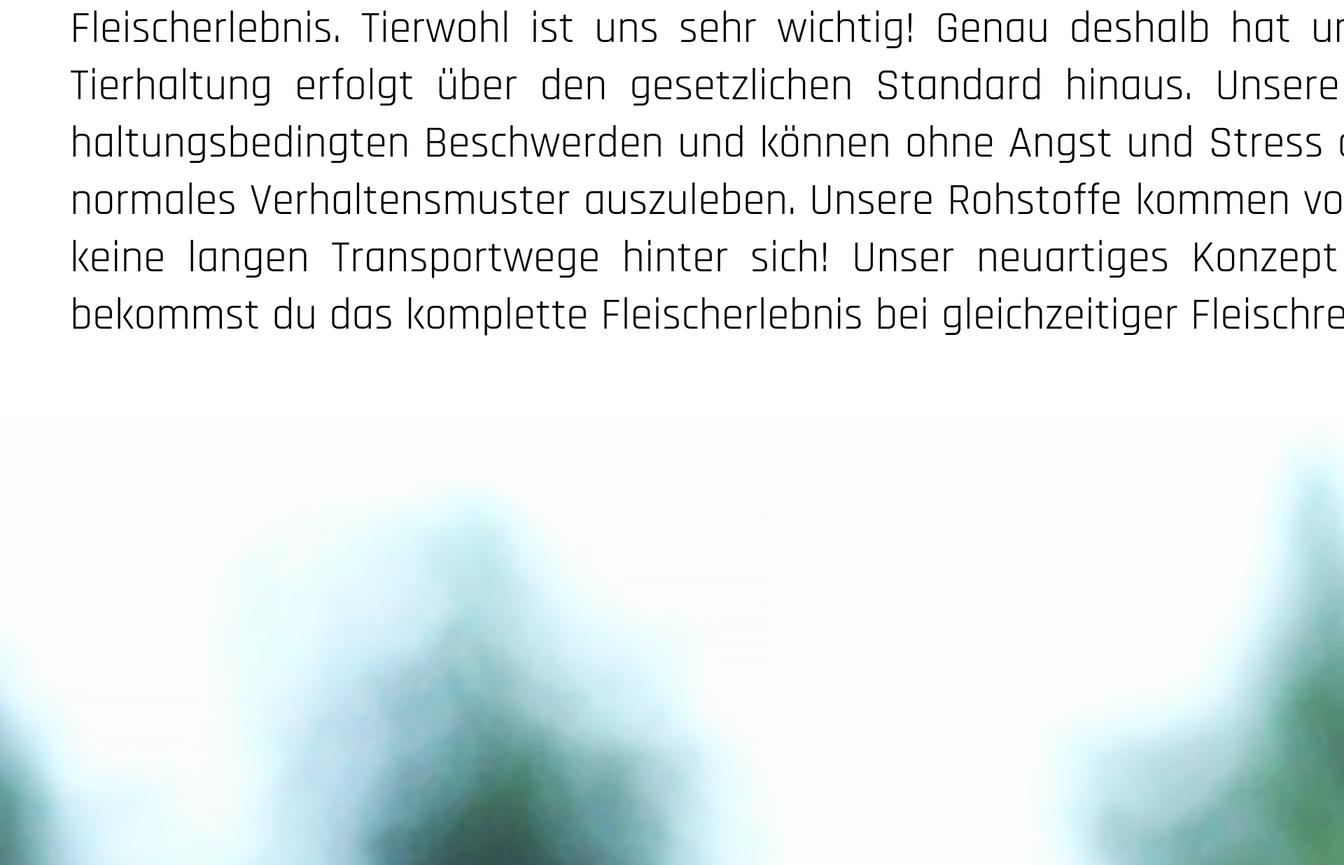
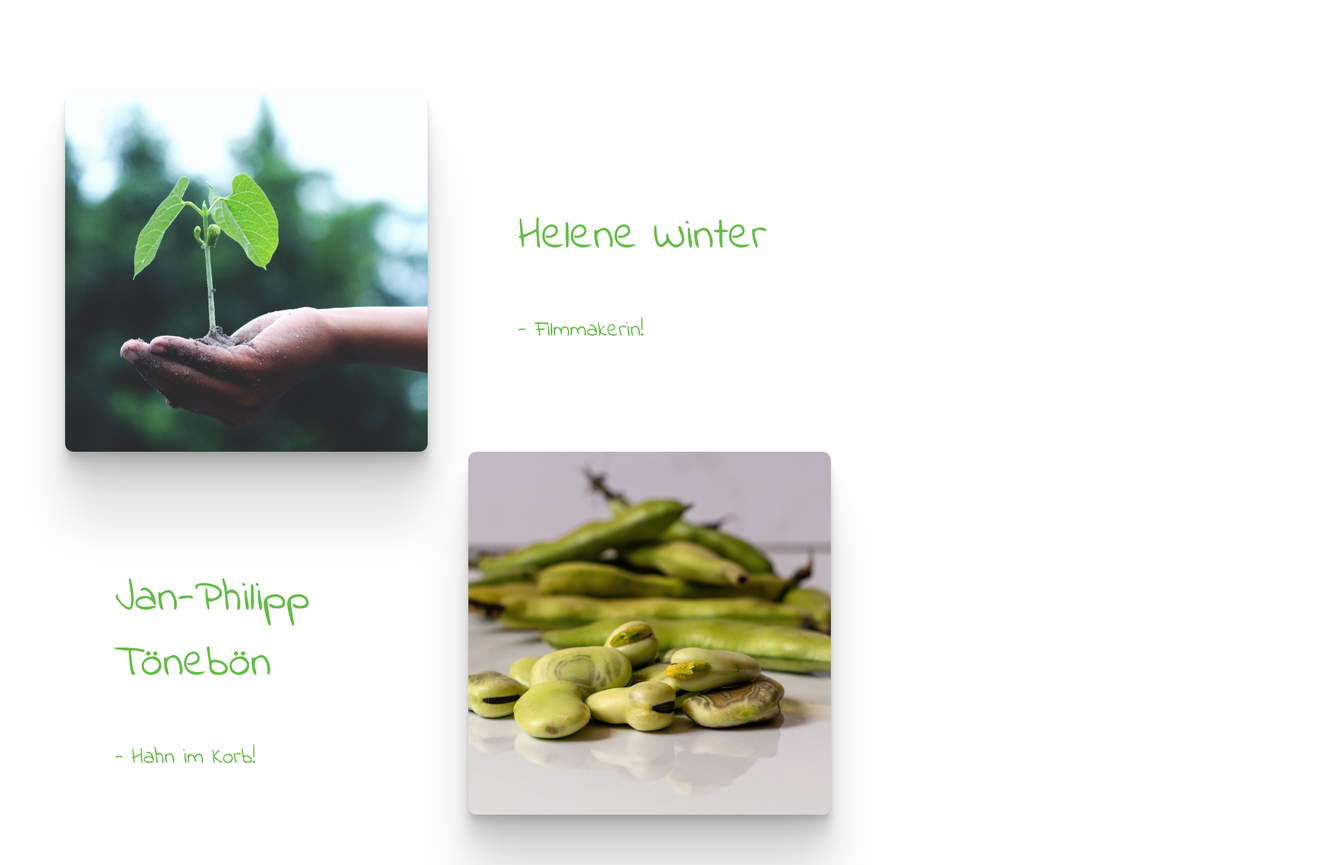
Before and after one commit to shuralw/meetmeat, an Angular app: page /UeberUns in a window 1280 px wide. Shown: the part 1280-2517 px from the top of the page at 70% size, 1920 px wide, since content can reach past the window. Built offline with nearby package versions, Linux system fonts and the light colour scheme.

Commit message:
Bilderteam einfügen

```diff
--- a/src/app/ueberuns/ueberuns.component.html
+++ b/src/app/ueberuns/ueberuns.component.html
@@ -40,39 +40,33 @@
        </div>
        <div class="helene_text textzentrierer textgrößefießtext">
            <p>Helene Winter</p>
+           <p class= "merkmalschrift">- Filmmakerin!</p>
        </div>
+
         <div class="jp">
           <img class="box" src="assets/img/soja.jpg">
         </div>
         <div class="jp_text textzentrierer textgrößefießtext">
             <p>Jan-Philipp Tönebön</p>
+            <p class= "merkmalschrift">- Hahn im Korb!</p>
         </div>
+
         <div class="esther">
             <img class="box" src="assets/img/schweinchen.jpg" alt="Avatar" style="width:40vw;height:40vw;">
         </div>
         <div class="esther_text textzentrierer textgrößefießtext">
-            <p>TEsther Gröne</p>
+            <p>Esther Gröne</p>
+            <p class= "merkmalschrift">- Mag Kickboxen!</p>
         </div>
+
         <div class="janna">
          <img class="box" src="assets/img/innovation.jpg" alt="Avatar" style="width:40vw;height:40vw;">
         </div>
         <div class="janna_text textzentrierer textgrößefießtext">
             <p>Janna Tholen</p>
+            <p class= "merkmalschrift">- Liebt Schoki!</p>
         </div>
-    </div>
 
-    <div class="werte_überschrift textgrößeüberschriften">
-        Das ist uns wichtig bei Meet Meat!
-    </div>
-
-    <div class="werte_übersicht textgrößefießtext">
-        Du möchtest etwas für die Nachhaltigkeit tun, aber nicht dadurch eingeschränkt werden? Dann ist Meet Meat genau das richtige für dich! Durch unsere Produkte kannst du deinen CO2-Fußdruck verringern und hast trotzdem das komplette Fleischerlebnis.
-
-        Tierwohl ist uns sehr wichtig! Genau deshalb hat unser eingesetztes Fleisch eine hohe Qualität und die Tierhaltung erfolgt über den gesetzlichen Standard hinaus. Unsere Tiere sind frei von Durst und Hunger, haben keine haltungsbedingten Beschwerden und können ohne Angst und Stress aufwachsen. Zudem haben die genug Freiraum, um ihr normales Verhaltensmuster auszuleben.
-
-        Unsere Rohstoffe kommen vom Bauer nebenan! So sind sie immer frisch und haben keine langen Transportwege hinter sich!
-
-        Unser neuartiges Konzept von Hybridwurst ist einzigartig. Nur bei Meet Meat bekommst du das komplette Fleischerlebnis bei gleichzeitiger Fleischreduktion! <b>Wir machen es möglich!</b>
     </div>
 
 </div>
--- a/src/app/ueberuns/ueberuns.component.scss
+++ b/src/app/ueberuns/ueberuns.component.scss
@@ -8,16 +8,16 @@ $fontsizeHeadinggroß: 6rem;
 $fontsizeFließtextgroß: 4rem;
 $Abstandfließtext: 15px;
 $Abstandfließtextgroß: 100px;
-
+$Merkmalschrift: 1rem;
+$Merkmalschriftgroß: 2rem;
 
 .gridcontainer {
     display: grid;
     grid-template-rows: auto auto auto auto auto ;
-    grid-template-areas: "video" "team_überschrift" "team_übersicht" "werte_überschrift" "werte_übersicht";
+    grid-template-areas: "video" "team_überschrift" "team_übersicht" "vorstellung" "werte_überschrift" "werte_übersicht";
     position: absolute;
     top: 90px;
 }
-
 
 .video {
     grid-area: video;
@@ -46,6 +46,78 @@ $Abstandfließtextgroß: 100px;
     font-family: "Rajdhani", sans-serif;
 }
 
+.vorstellung {
+    grid-area: vorstellung;
+    display: grid;
+    margin: 40px auto 0 auto;
+    grid-template-columns: 45vw 45vw ;
+    grid-template-rows: auto auto auto auto;
+    grid-template-areas: "helene helene_text"
+    "jp_text jp"
+    "esther esther_text"
+    "janna_text janna"
+}
+
+.helene img {
+    grid-area: helene;
+    display: block;
+    margin-left: auto;
+    margin-right: auto;
+    width: 90%;
+}
+
+.helene_text {
+    grid-area: helene_text;
+    color: #64bc45;
+    font-family: "Indie Flower";
+    font-weight: 500;
+}
+
+.jp img {
+    grid-area: jp;
+    display: block;
+    margin-left: auto;
+    margin-right: auto;
+    width: 90%;
+}
+
+.jp_text {
+    grid-area: jp_text;
+    color: #64bc45;
+    font-family: "Indie Flower";
+    font-weight: 500;
+}
+
+.esther img {
+    grid-area: esther;
+    display: block;
+    margin-left: auto;
+    margin-right: auto;
+    width: 90%;
+}
+
+.esther_text {
+    grid-area: esther_text;
+    color: #64bc45;
+    font-family: "Indie Flower";
+    font-weight: 500;
+}
+
+.janna img {
+    grid-area: janna;
+    display: block;
+    margin-left: auto;
+    margin-right: auto;
+    width: 90%;
+}
+
+.janna_text {
+    grid-area: janna_text;
+    color: #64bc45;
+    font-family: "Indie Flower";
+    font-weight: 500;
+}
+
 .werte_überschrift {
     grid-area: werte_überschrift;
     text-align: center;
@@ -60,6 +132,14 @@ $Abstandfließtextgroß: 100px;
     font-family: "Rajdhani", sans-serif;
 }
 
+.box {
+    box-shadow: 0 2.8px 2.2px rgba(0, 0, 0, 0.034), 0 6.7px 5.3px rgba(0, 0, 0, 0.048),
+        0 12.5px 10px rgba(0, 0, 0, 0.06), 0 22.3px 17.9px rgba(0, 0, 0, 0.072), 0 41.8px 33.4px rgba(0, 0, 0, 0.086),
+        0 100px 80px rgba(0, 0, 0, 0.12);
+    background: white;
+    border-radius: 12px;
+}
+
 .textgrößeüberschriften {
     font-size: $fontsizeHeading;
 }
@@ -67,6 +147,10 @@ $Abstandfließtextgroß: 100px;
 .textgrößefießtext {
     font-size: $fontsizeFließtext;
     margin: $Abstandfließtext;
+}
+
+.merkmalschrift {
+    font-size: $Merkmalschrift;
 }
 
 @media only screen and (min-width: 1000px) {
@@ -80,4 +164,8 @@ $Abstandfließtextgroß: 100px;
         margin: $Abstandfließtextgroß;
     }
 
+    .merkmalschrift {
+        font-size: $Merkmalschriftgroß;
+    }
+
 }
```
